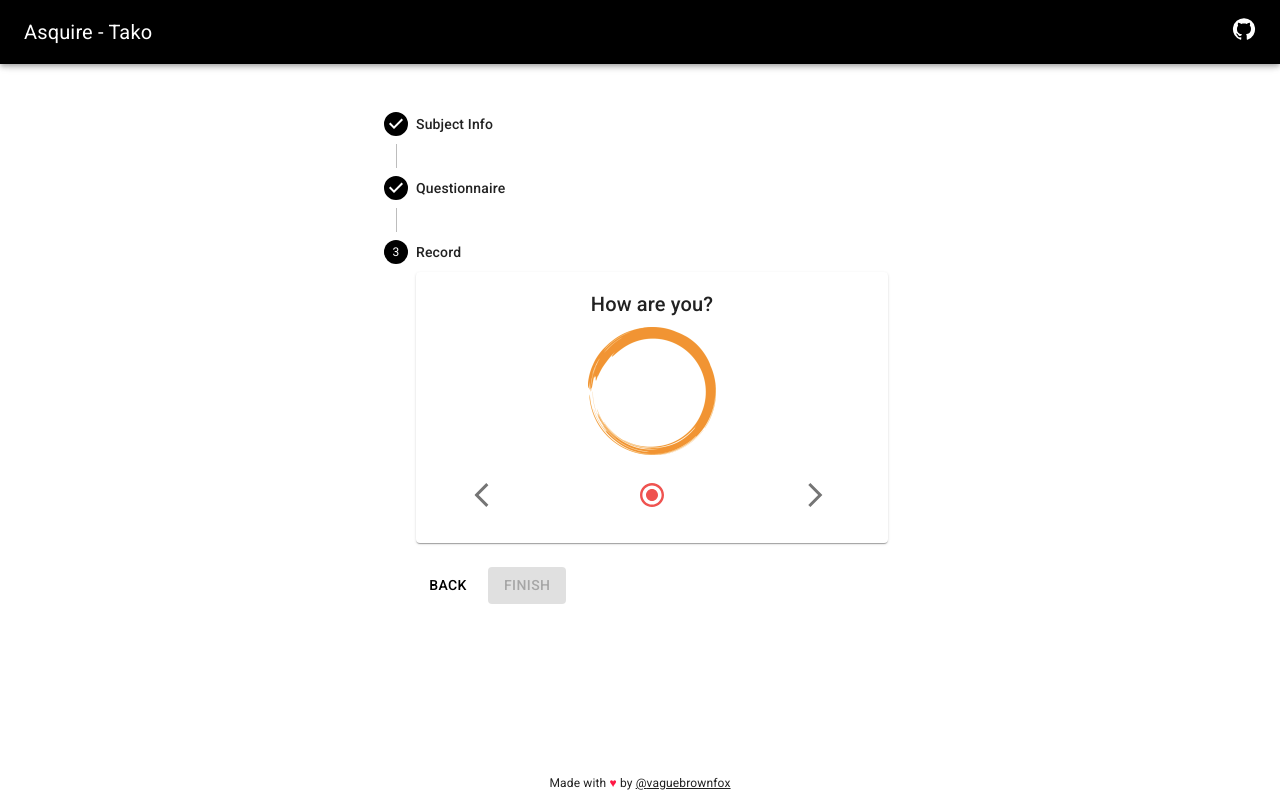
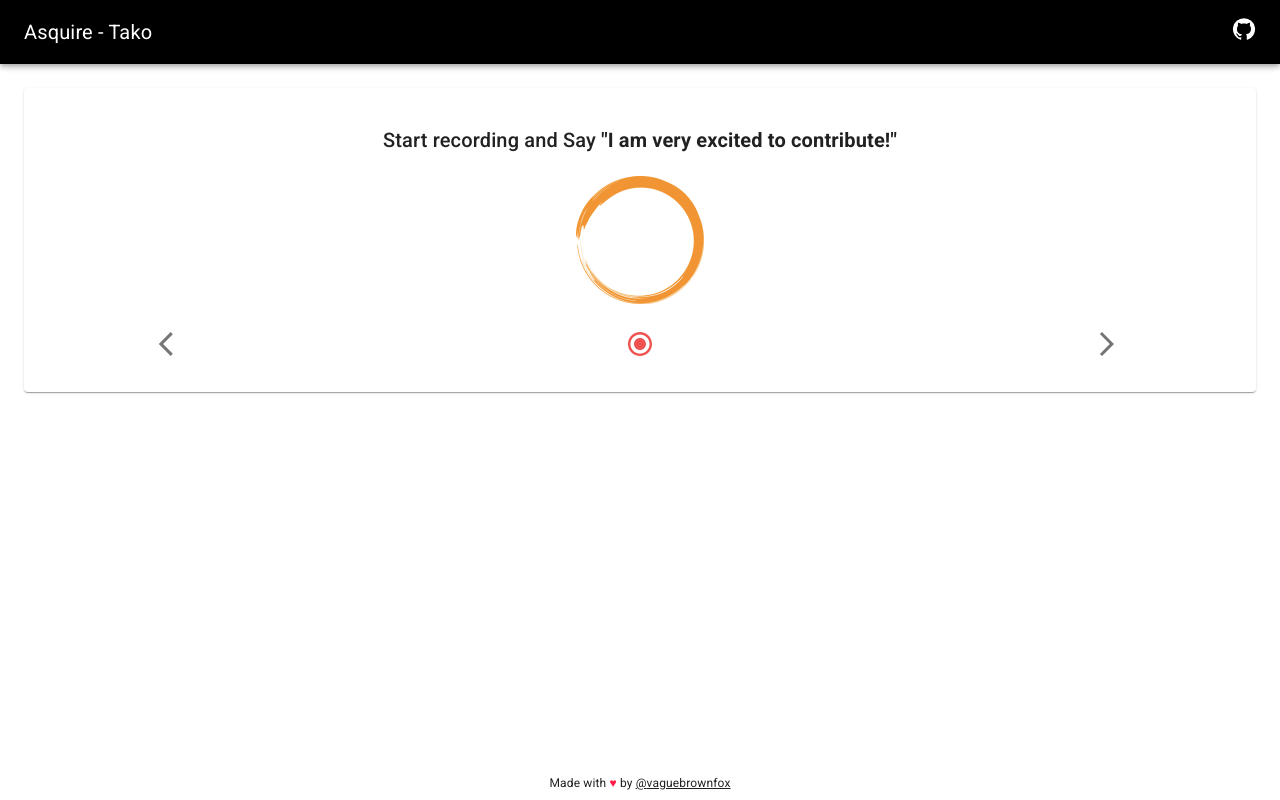
Before and after one commit to vaguebrownfox01/asquire-tako, a React (Create React App) app: page / in a window 1280 px wide. Built offline with nearby package versions, Linux system fonts and the light colour scheme; a web font is replaced by a local one.

Commit message:
sub devices recorder component init

```diff
--- a/package.json
+++ b/package.json
@@ -15,6 +15,7 @@
     "react": "^18.2.0",
     "react-dom": "^18.2.0",
     "react-firebase-hooks": "^5.0.3",
+    "react-markdown": "^8.0.3",
     "react-scripts": "5.0.1",
     "uuid": "^8.3.2",
     "web-vitals": "^2.1.4"
--- a/src/app/App.js
+++ b/src/app/App.js
@@ -1,5 +1,6 @@
 import * as React from "react";
 import Layout from "./components/Layout";
+import Recorder from "./pieces/Recorder";
 import Steps from "./pieces/Steps";
 
 import { Provider as SubjectProvider } from "./state/data/SubjectContext";
@@ -8,7 +9,7 @@ const App = React.memo(function App() {
 	return (
 		<Layout>
 			<SubjectProvider>
-				<Steps />
+				<Recorder />
 			</SubjectProvider>
 		</Layout>
 	);
--- a/src/app/components/RecordCard.js
+++ b/src/app/components/RecordCard.js
@@ -10,6 +10,7 @@ import {
 import RadioButtonCheckedIcon from "@mui/icons-material/RadioButtonChecked";
 import ArrowBackIosIcon from "@mui/icons-material/ArrowBackIos";
 import ArrowForwardIosIcon from "@mui/icons-material/ArrowForwardIos";
+
 const classes = {
 	cardRoot: (t) => ({ margin: t.spacing("auto", 2, 0) }),
 	buttonRoot: (t) => ({
@@ -19,6 +20,7 @@ const classes = {
 		transform: "scale(1.2)",
 	}),
 };
+
 const RecordCard = React.memo(function RecordCard() {
 	return (
 		<Card>
--- /dev/null
+++ b/src/app/pieces/Recorder.js
@@ -0,0 +1,78 @@
+import {
+	Box,
+	Card,
+	CardContent,
+	CardMedia,
+	IconButton,
+	Typography,
+} from "@mui/material";
+import ReactMarkdown from "react-markdown";
+import * as React from "react";
+import RadioButtonCheckedIcon from "@mui/icons-material/RadioButtonChecked";
+import ArrowBackIosIcon from "@mui/icons-material/ArrowBackIos";
+import ArrowForwardIosIcon from "@mui/icons-material/ArrowForwardIos";
+
+const classes = {
+	cardRoot: (t) => ({ margin: t.spacing("auto", 2, 0) }),
+	buttonRoot: (t) => ({
+		display: "flex",
+		justifyContent: "space-around",
+		marginTop: t.spacing(2),
+		transform: "scale(1.2)",
+	}),
+};
+
+const Recorder = React.memo(function Recorder({ subjectInfo }) {
+	const subInf = {
+		label: "sents",
+		tag: "sent",
+		imageLink: "",
+		audioDescriptionLink: null,
+
+		description:
+			'Start recording and Say **"I am very excited to contribute!"**',
+	};
+
+	return (
+		<Box
+			sx={{
+				display: "flex",
+				flexDirection: "column",
+			}}
+		>
+			<Card>
+				<CardContent sx={classes.cardRoot}>
+					<Typography
+						sx={{ textAlign: "center" }}
+						variant="h6"
+						component="div"
+						gutterBottom
+					>
+						<ReactMarkdown>{subInf.description}</ReactMarkdown>
+					</Typography>
+
+					<CardMedia
+						sx={{ height: 128, width: 128, margin: "auto" }}
+						component="img"
+						image="/image/icon_1024.png"
+						alt="Paella dish"
+					></CardMedia>
+
+					<Box sx={classes.buttonRoot}>
+						<IconButton size="large">
+							<ArrowBackIosIcon />
+						</IconButton>
+						<IconButton size="large">
+							<RadioButtonCheckedIcon color="secondary" />
+						</IconButton>
+						<IconButton size="large">
+							<ArrowForwardIosIcon />
+						</IconButton>
+					</Box>
+				</CardContent>
+			</Card>
+		</Box>
+	);
+});
+
+export default Recorder;
```
Also changed, not shown: 1 other file (tests, documents, lock files or other folders).
